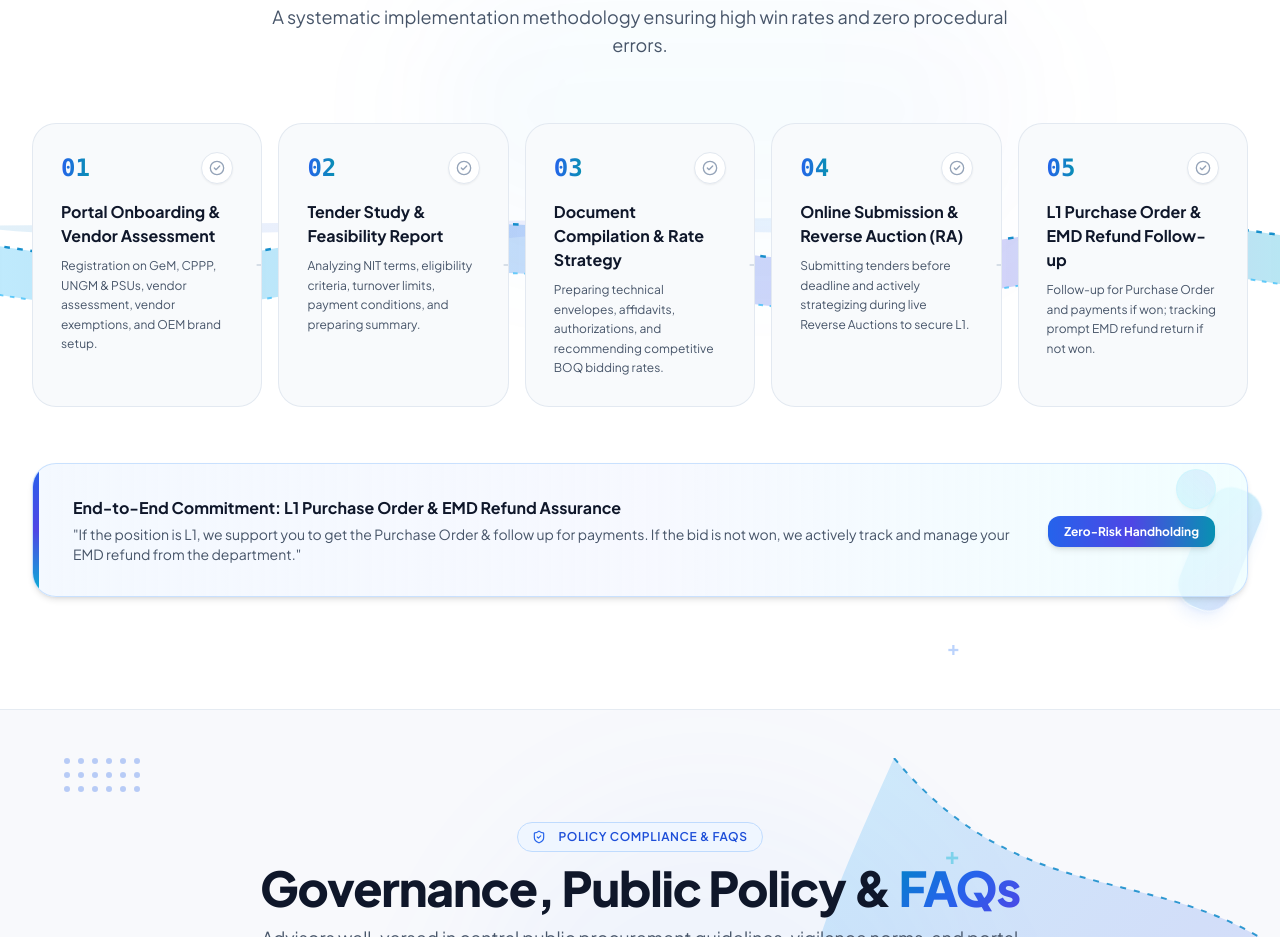
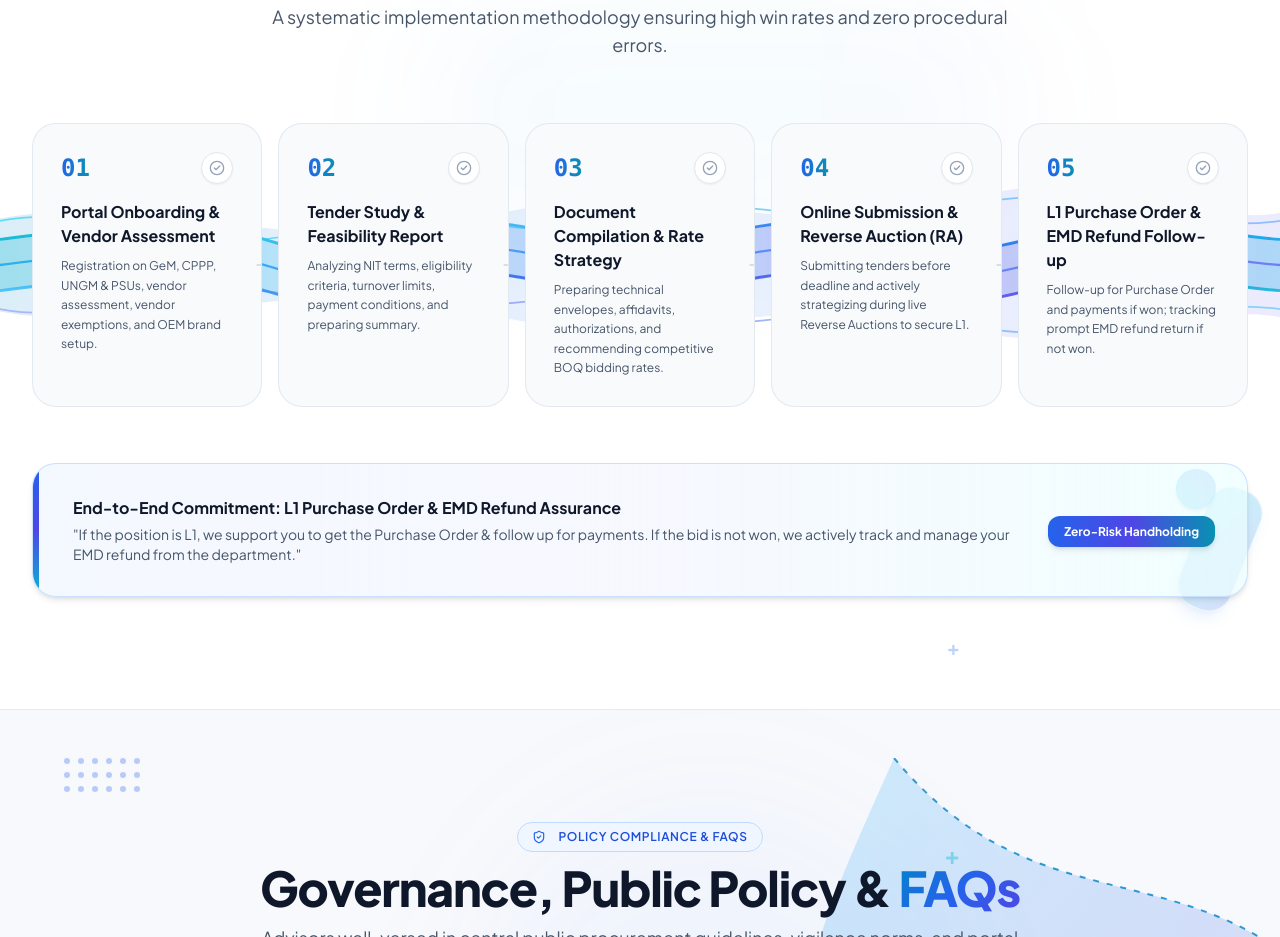
Before and after one commit to dntsbidmatrix/dnts, a React (Vite) app: page / in a window 1280 px wide. Shown: the part 6640-7577 px from the top of the page. Built offline with nearby package versions, Linux system fonts and the light colour scheme.

Commit message:
Transform workflow wave into full-bleed screen-to-screen harmonic fluid wave stream with multi-frequency solid vector lines and zero dotted borders

```diff
--- a/src/components/TenderWorkflow.jsx
+++ b/src/components/TenderWorkflow.jsx
@@ -56,56 +56,121 @@ export default function TenderWorkflow() {
           </p>
         </div>
 
-        {/* Workflow Timeline Steps with Central Dynamic Wave Passing Directly Through All 5 Cards */}
+        {/* Workflow Timeline Steps with Full-Bleed Fluid Wave Lines Stream (Ref: Image 2) */}
         <div className="relative">
-          {/* Centered Flowing Wave Ribbon (Passes through the exact horizontal center of all 5 cards) */}
-          <div className="hidden md:block absolute top-1/2 -translate-y-1/2 -left-12 -right-12 pointer-events-none -z-0">
-            <svg className="w-full h-44 pointer-events-none overflow-visible" viewBox="0 0 1400 180" fill="none" preserveAspectRatio="none">
-              {/* Secondary Layer for Depth (Ref: Image 3) */}
+          {/* Full-Bleed Screen-to-Screen Fluid Wave (Touches both screen edges, spans across vertical center of all 5 cards) */}
+          <div className="hidden md:block absolute top-1/2 -translate-y-1/2 left-1/2 -translate-x-1/2 w-screen pointer-events-none -z-0 overflow-hidden">
+            <svg className="w-full h-64 pointer-events-none" viewBox="0 0 1920 220" fill="none" preserveAspectRatio="none">
+              {/* Layer 1: Ambient Background Depth Ribbon */}
               <path
-                d="M -20,50 C 180,75 360,40 540,65 C 720,40 900,75 1080,40 1260,65 1420,50 L 1420,130 C 1260,115 1080,140 900,115 C 720,140 540,115 360,140 180,115 -20,130 Z"
-                fill="url(#workflow-wave-back)"
-                opacity="0.75"
+                d="M 0,70 C 240,45 480,110 720,70 C 960,30 1200,95 1440,55 C 1680,15 1800,80 1920,65 L 1920,155 C 1800,140 1680,195 1440,165 C 1200,125 960,190 720,150 C 480,110 240,175 0,150 Z"
+                fill="url(#cool-wave-depth)"
               />
 
-              {/* Primary Colored Wave Ribbon (Ref: Image 1 & 3) */}
+              {/* Layer 2: Main Fluid Ribbon Body (Soft Glowing Cyan-to-Indigo Gradient) */}
               <path
-                d="M -20,65 C 60,78 120,85 180,85 C 240,85 300,75 360,65 C 420,55 480,48 540,48 C 600,48 660,55 720,65 C 780,75 840,85 900,85 C 960,85 1020,75 1080,65 C 1140,55 1200,48 1260,48 C 1320,48 1370,58 1420,65 L 1420,115 C 1370,108 1320,98 1260,98 C 1200,98 1140,105 1080,115 C 1020,125 960,135 900,135 C 840,135 780,125 720,115 C 660,105 600,98 540,98 C 480,98 420,105 360,115 C 300,125 240,135 180,135 C 120,135 60,128 -20,115 Z"
-                fill="url(#workflow-wave-grad)"
+                d="M 0,88 C 120,80 180,73 240,73 C 360,73 420,98 480,98 C 540,98 660,73 720,73 C 780,73 900,93 960,93 C 1020,93 1140,73 1200,73 C 1260,73 1380,98 1440,98 C 1500,98 1620,73 1680,73 C 1760,73 1840,85 1920,88 L 1920,132 C 1840,129 1760,117 1680,117 C 1620,117 1500,142 1440,142 C 1380,142 1260,117 1200,117 C 1140,117 1020,137 960,137 C 900,137 780,117 720,117 C 660,117 540,142 480,142 C 420,142 360,117 240,117 C 180,117 120,124 0,132 Z"
+                fill="url(#cool-wave-body)"
               />
 
-              {/* Top Edge Dotted Tracing Line */}
+              {/* Layer 3: Harmonic Flow Lines (Solid Luminous Wave Vector Lines from Image 2 - Zero Dots) */}
+              {/* Top Boundary Line */}
               <path
-                d="M -20,65 C 60,78 120,85 180,85 C 240,85 300,75 360,65 C 420,55 480,48 540,48 C 600,48 660,55 720,65 C 780,75 840,85 900,85 C 960,85 1020,75 1080,65 C 1140,55 1200,48 1260,48 C 1320,48 1370,58 1420,65"
-                stroke="#0284C7"
+                d="M 0,88 C 120,80 180,73 240,73 C 360,73 420,98 480,98 C 540,98 660,73 720,73 C 780,73 900,93 960,93 C 1020,93 1140,73 1200,73 C 1260,73 1380,98 1440,98 C 1500,98 1620,73 1680,73 C 1760,73 1840,85 1920,88"
+                stroke="url(#cool-wave-stroke-1)"
                 strokeWidth="2.5"
-                strokeDasharray="6 8"
                 fill="none"
                 opacity="0.9"
               />
 
-              {/* Bottom Edge Dotted Tracing Line */}
+              {/* Upper Echo Line */}
               <path
-                d="M -20,115 C 60,128 120,135 180,135 C 240,135 300,125 360,115 C 420,105 480,98 540,98 C 600,98 660,105 720,115 C 780,125 840,135 900,135 C 960,135 1020,125 1080,115 C 1140,105 1200,98 1260,98 C 1320,98 1370,108 1420,115"
-                stroke="#38BDF8"
+                d="M 0,72 C 160,55 320,110 480,78 C 640,46 800,102 960,70 C 1120,38 1280,94 1440,62 C 1600,30 1760,86 1920,72"
+                stroke="url(#cool-wave-stroke-cyan)"
+                strokeWidth="1.5"
+                fill="none"
+                opacity="0.65"
+              />
+
+              {/* Center Flowing Spine Line */}
+              <path
+                d="M 0,110 C 120,102 180,95 240,95 C 360,95 420,120 480,120 C 540,120 660,95 720,95 C 780,95 900,115 960,115 C 1020,115 1140,95 1200,95 C 1260,95 1380,120 1440,120 C 1500,120 1620,95 1680,95 C 1760,95 1840,107 1920,110"
+                stroke="url(#cool-wave-stroke-2)"
                 strokeWidth="2"
-                strokeDasharray="5 7"
                 fill="none"
-                opacity="0.75"
+                opacity="0.8"
+              />
+
+              {/* Lower Echo Line */}
+              <path
+                d="M 0,148 C 160,165 320,110 480,142 C 640,174 800,118 960,150 C 1120,182 1280,126 1440,158 C 1600,190 1760,134 1920,148"
+                stroke="url(#cool-wave-stroke-indigo)"
+                strokeWidth="1.5"
+                fill="none"
+                opacity="0.55"
+              />
+
+              {/* Bottom Boundary Line */}
+              <path
+                d="M 0,132 C 120,124 180,117 240,117 C 360,117 420,142 480,142 C 540,142 660,117 720,117 C 780,117 900,137 960,137 C 1020,137 1140,117 1200,117 C 1260,117 1380,142 1440,142 C 1500,142 1620,117 1680,117 C 1760,117 1840,129 1920,132"
+                stroke="url(#cool-wave-stroke-3)"
+                strokeWidth="2.5"
+                fill="none"
+                opacity="0.85"
               />
 
               <defs>
-                <linearGradient id="workflow-wave-grad" x1="0" y1="0" x2="1" y2="0">
-                  <stop offset="0%" stopColor="#38BDF8" stopOpacity="0.32" />
-                  <stop offset="25%" stopColor="#0EA5E9" stopOpacity="0.28" />
-                  <stop offset="50%" stopColor="#2563EB" stopOpacity="0.25" />
+                {/* Main Body Gradient */}
+                <linearGradient id="cool-wave-body" x1="0" y1="0" x2="1" y2="0">
+                  <stop offset="0%" stopColor="#06B6D4" stopOpacity="0.28" />
+                  <stop offset="25%" stopColor="#38BDF8" stopOpacity="0.25" />
+                  <stop offset="50%" stopColor="#2563EB" stopOpacity="0.22" />
                   <stop offset="75%" stopColor="#4F46E5" stopOpacity="0.24" />
-                  <stop offset="100%" stopColor="#06B6D4" stopOpacity="0.30" />
+                  <stop offset="100%" stopColor="#0EA5E9" stopOpacity="0.28" />
                 </linearGradient>
-                <linearGradient id="workflow-wave-back" x1="0" y1="0" x2="1" y2="0">
-                  <stop offset="0%" stopColor="#0284C7" stopOpacity="0.16" />
-                  <stop offset="50%" stopColor="#6366F1" stopOpacity="0.14" />
-                  <stop offset="100%" stopColor="#38BDF8" stopOpacity="0.18" />
+
+                {/* Depth Wave Gradient */}
+                <linearGradient id="cool-wave-depth" x1="0" y1="0" x2="1" y2="0">
+                  <stop offset="0%" stopColor="#0284C7" stopOpacity="0.14" />
+                  <stop offset="50%" stopColor="#3B82F6" stopOpacity="0.11" />
+                  <stop offset="100%" stopColor="#6366F1" stopOpacity="0.13" />
+                </linearGradient>
+
+                {/* Stroke Gradient 1 */}
+                <linearGradient id="cool-wave-stroke-1" x1="0" y1="0" x2="1" y2="0">
+                  <stop offset="0%" stopColor="#06B6D4" />
+                  <stop offset="35%" stopColor="#38BDF8" />
+                  <stop offset="70%" stopColor="#2563EB" />
+                  <stop offset="100%" stopColor="#0EA5E9" />
+                </linearGradient>
+
+                {/* Stroke Gradient 2 */}
+                <linearGradient id="cool-wave-stroke-2" x1="0" y1="0" x2="1" y2="0">
+                  <stop offset="0%" stopColor="#0EA5E9" />
+                  <stop offset="50%" stopColor="#3B82F6" />
+                  <stop offset="100%" stopColor="#6366F1" />
+                </linearGradient>
+
+                {/* Stroke Gradient 3 */}
+                <linearGradient id="cool-wave-stroke-3" x1="0" y1="0" x2="1" y2="0">
+                  <stop offset="0%" stopColor="#38BDF8" />
+                  <stop offset="40%" stopColor="#2563EB" />
+                  <stop offset="80%" stopColor="#4F46E5" />
+                  <stop offset="100%" stopColor="#06B6D4" />
+                </linearGradient>
+
+                {/* Cyan Echo Stroke */}
+                <linearGradient id="cool-wave-stroke-cyan" x1="0" y1="0" x2="1" y2="0">
+                  <stop offset="0%" stopColor="#22D3EE" />
+                  <stop offset="50%" stopColor="#38BDF8" />
+                  <stop offset="100%" stopColor="#60A5FA" />
+                </linearGradient>
+
+                {/* Indigo Echo Stroke */}
+                <linearGradient id="cool-wave-stroke-indigo" x1="0" y1="0" x2="1" y2="0">
+                  <stop offset="0%" stopColor="#818CF8" />
+                  <stop offset="50%" stopColor="#6366F1" />
+                  <stop offset="100%" stopColor="#38BDF8" />
                 </linearGradient>
               </defs>
             </svg>
```
